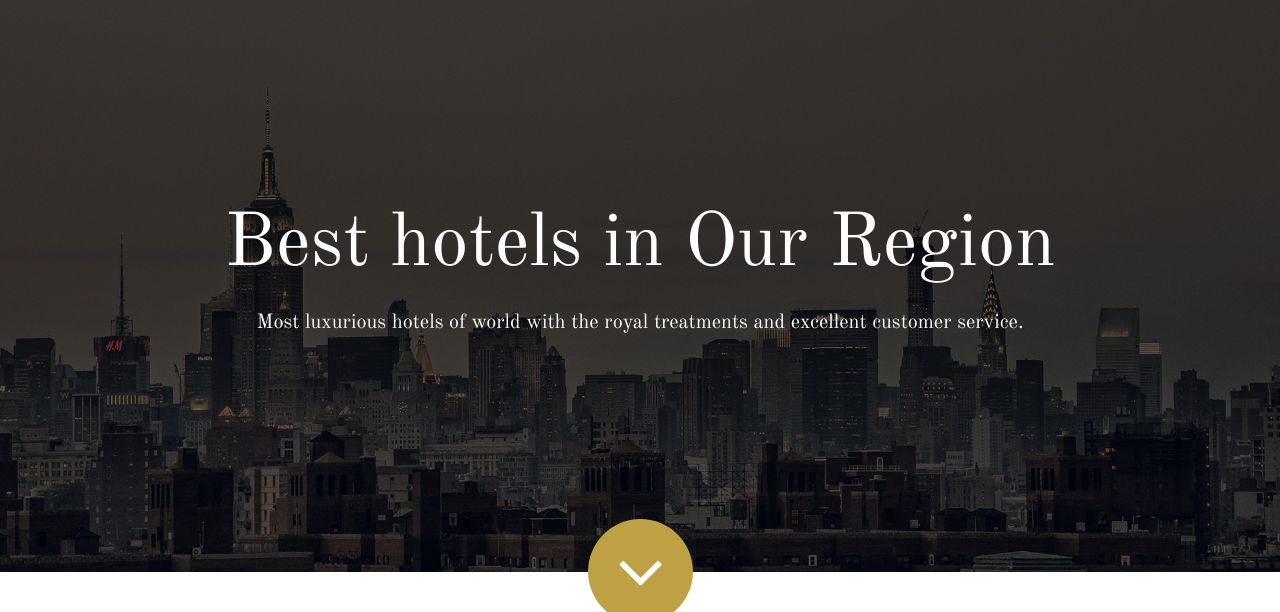
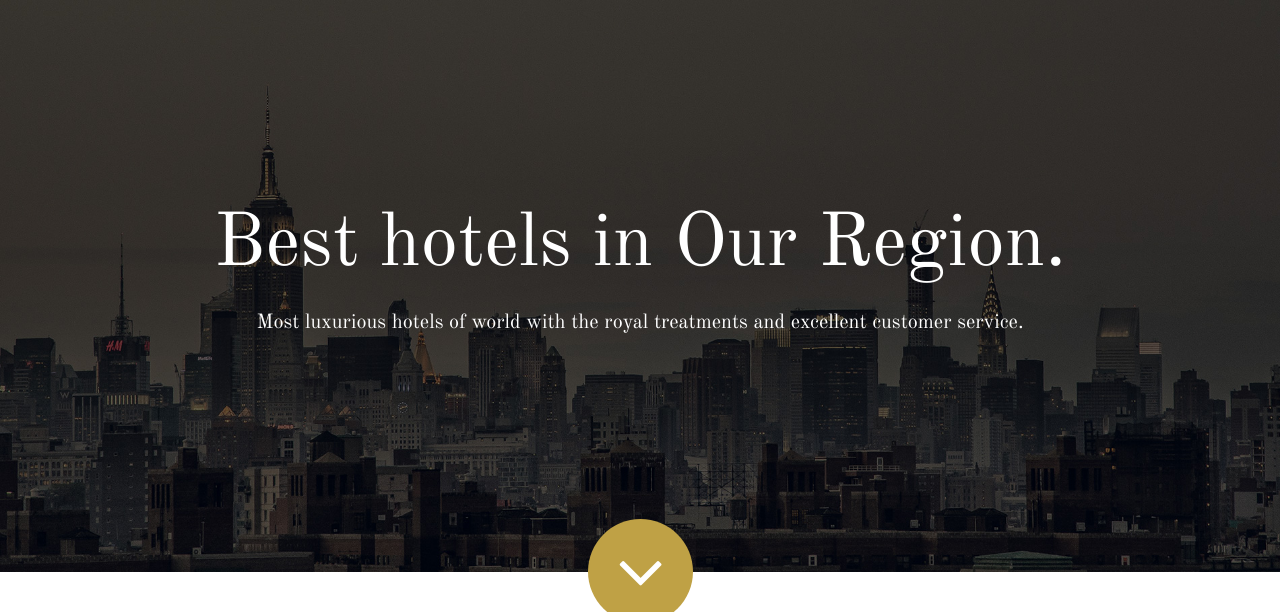
Before and after one commit to AdelMardini/HotelProject, a PHP site: page / in a window 1280 px wide. Shown: the part 84-696 px from the top of the page. Run offline with PHP 8.4, Linux system fonts and the light colour scheme; some libraries are stand-ins or nearby versions.

Commit message:
Update index.php

```diff
--- a/index.php
+++ b/index.php
@@ -9,7 +9,7 @@
     <div class="welcome-message">
         <div class="wrap-info">
             <div class="information">
-                <h1  class="animated fadeInDown">Best hotels in Our Region</h1>
+                <h1  class="animated fadeInDown">Best hotels in Our Region.</h1>
                 <p class="animated fadeInUp">Most luxurious hotels of world with the royal treatments and excellent customer service.</p>
             </div>
             <a href="#information" class="arrow-nav scroll wowload fadeInDownBig"><i class="fa fa-angle-down"></i></a>
```
